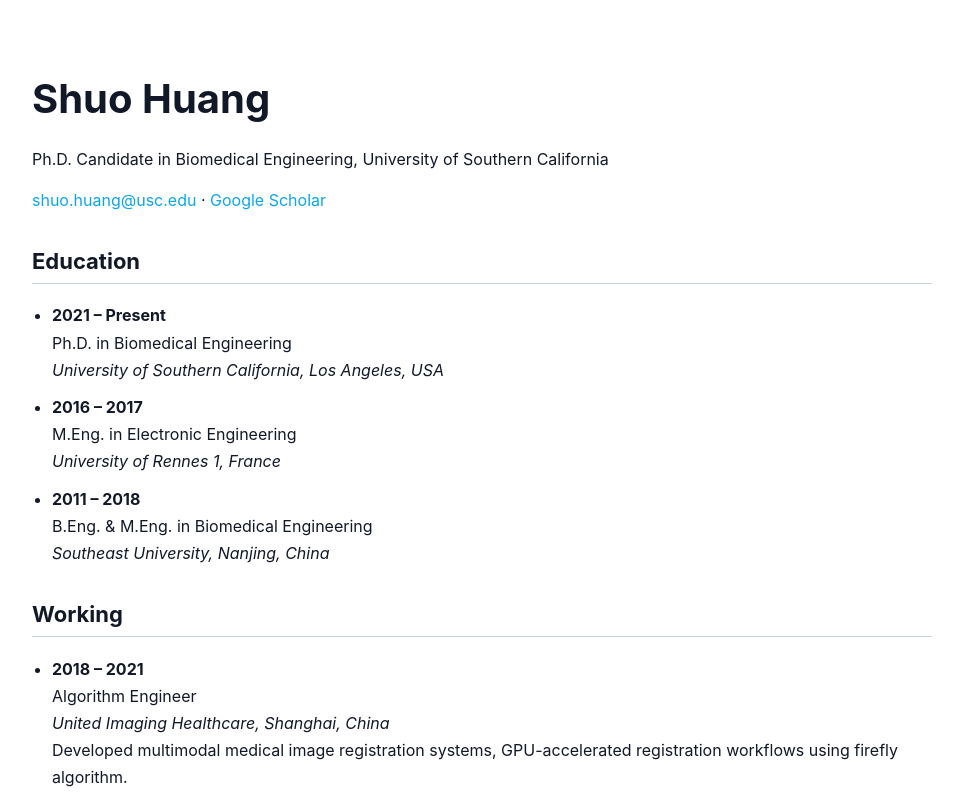
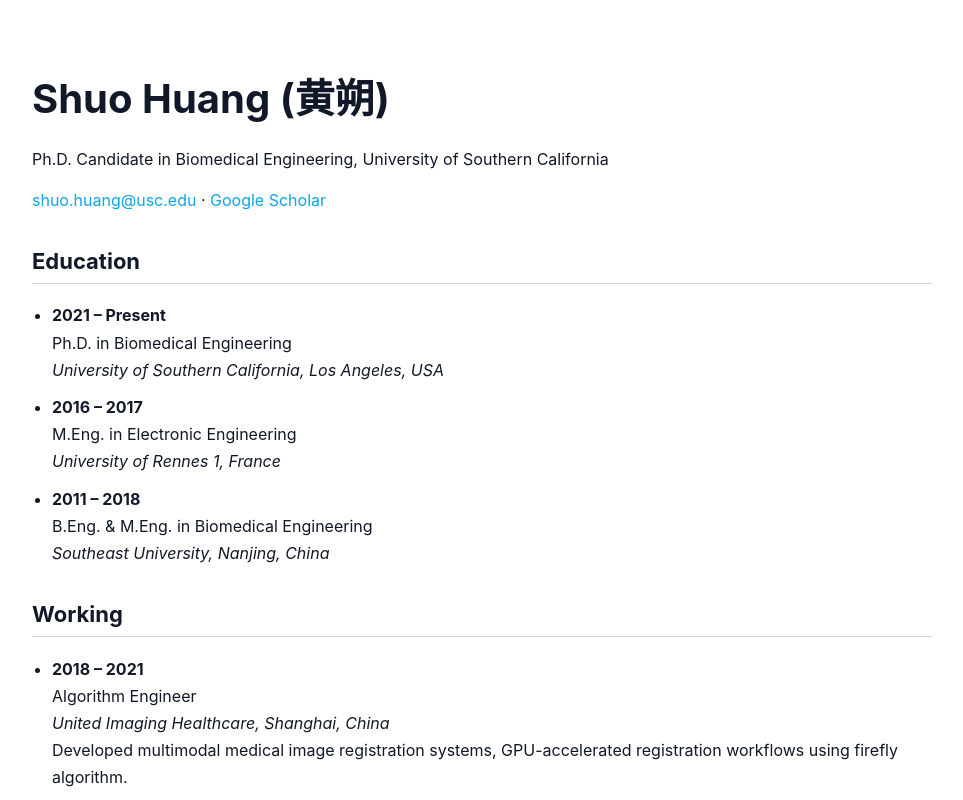
Before and after one commit to huangshuo343/huangshuo343.github.io, a plain HTML site: page index.html in a window 1280 px wide. Shown: the top 800 px of the page, without its empty margins (158-1121 px from the left). Drawn offline with Linux system fonts and the light colour scheme.

Commit message:
Add Chinese characters to name in index.html

```diff
--- a/index.html
+++ b/index.html
@@ -21,7 +21,7 @@
 </head>
 <body>
   <main>
-    <h1>Shuo Huang</h1>
+    <h1>Shuo Huang (黄朔)</h1>
     <p>Ph.D. Candidate in Biomedical Engineering, University of Southern California</p>
     <p><a href="mailto:shuo.huang@usc.edu">shuo.huang@usc.edu</a> · <a href="https://scholar.google.com/citations?user=j9dLH40AAAAJ">Google Scholar</a></p>
 
```
